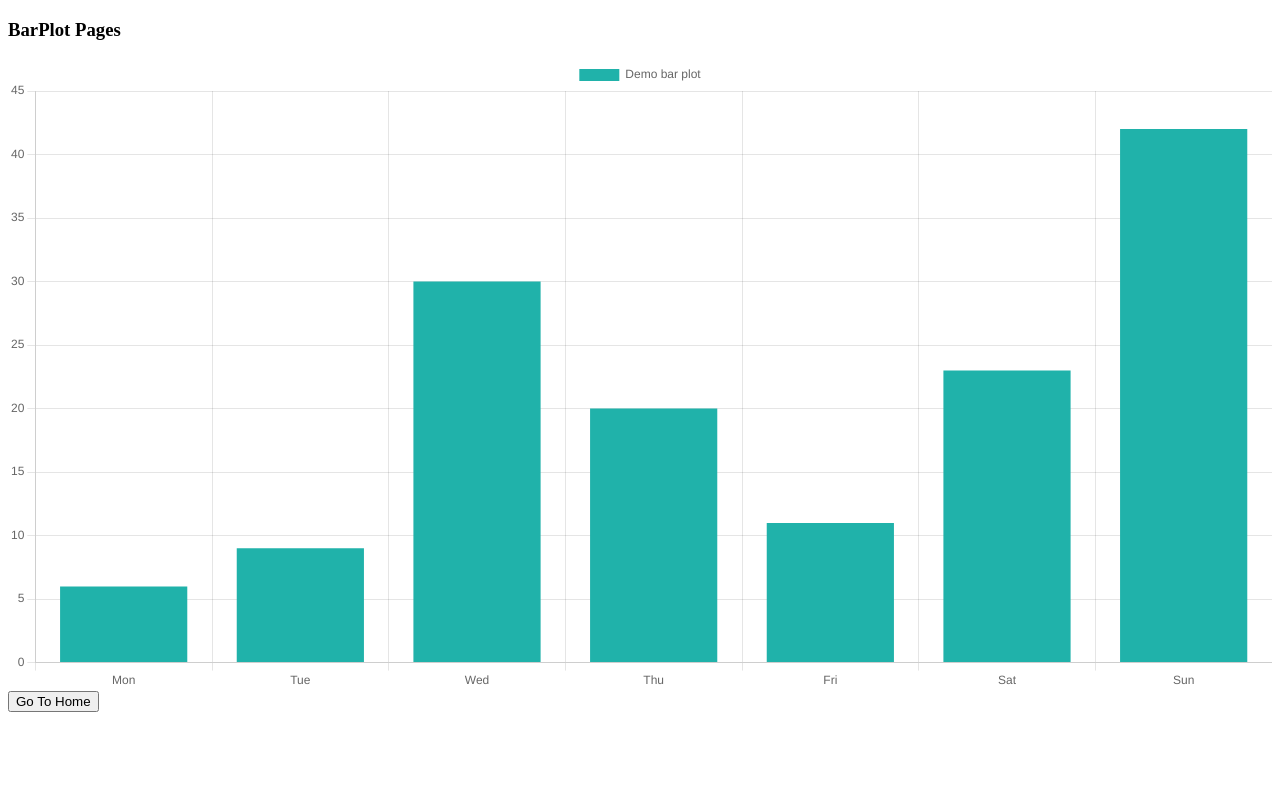
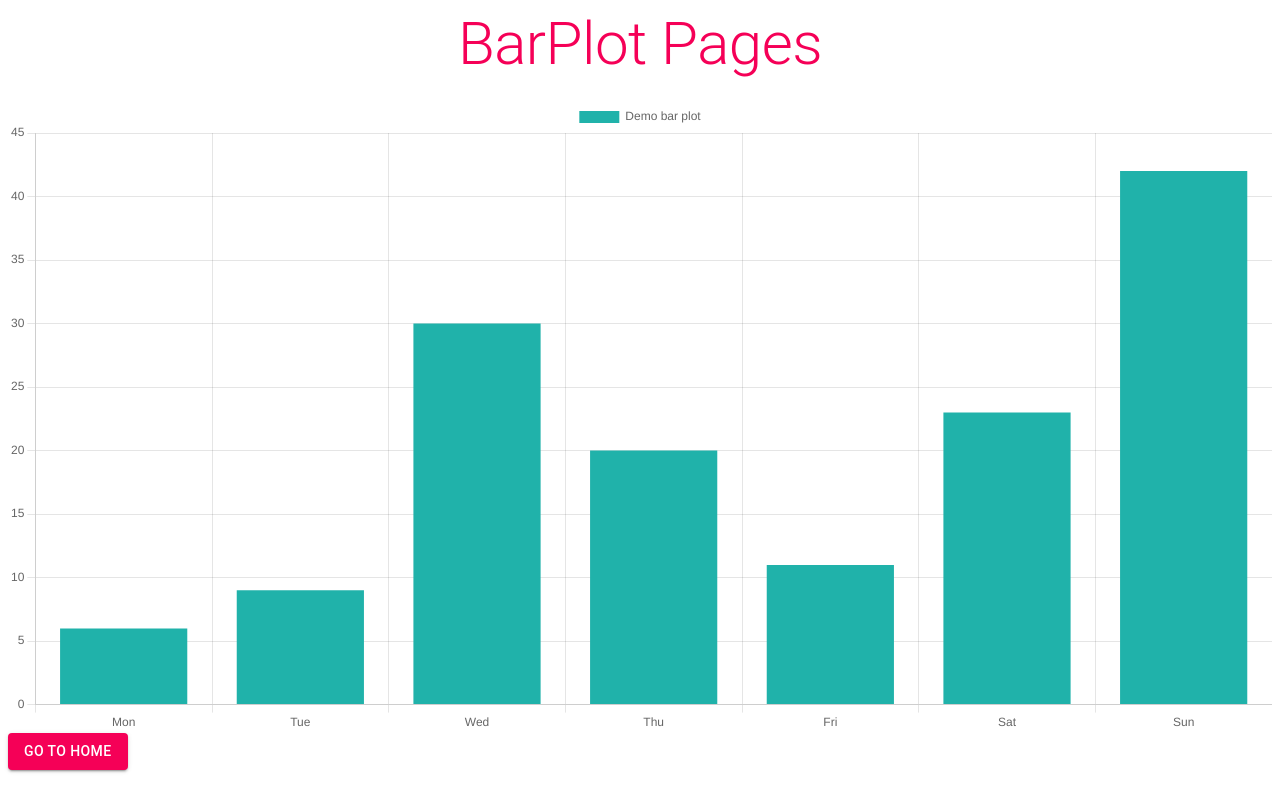
Before and after one commit to hiroharu8864/react-covid19-display, a React (Create React App) app: page /barplot in a window 1280 px wide. Built offline with nearby package versions, Linux system fonts and the light colour scheme.

Commit message:
modify design

```diff
--- a/package.json
+++ b/package.json
@@ -19,6 +19,7 @@
     "chart.js": "3.9.1",
     "react": "18.0.0",
     "react-chartjs-2": "4.3.1",
+    "react-countup": "6.3.0",
     "react-dom": "18.0.0",
     "react-redux": "8.0.2",
     "react-router-dom": "6.3.0",
--- a/src/components/pages/BarPlot.tsx
+++ b/src/components/pages/BarPlot.tsx
@@ -2,6 +2,7 @@ import { FC, memo, useCallback } from "react";
 import { useNavigate } from "react-router-dom";
 import { Chart, registerables } from "chart.js";
 import { Bar } from "react-chartjs-2";
+import { Button, Typography } from "@material-ui/core";
 
 Chart.register(...registerables);
 
@@ -28,9 +29,19 @@ export const BarPlot: FC = memo(() => {
 
   return (
     <>
-      <h3>BarPlot Pages</h3>
+      <Typography
+        color="secondary"
+        variant="h2"
+        align="center"
+        gutterBottom
+        noWrap
+      >
+        BarPlot Pages
+      </Typography>
       <Bar data={data} />
-      <button onClick={onClickHome}>Go To Home</button>
+      <Button onClick={onClickHome} variant="contained" color="secondary">
+        Go To Home
+      </Button>
     </>
   );
 });
```
